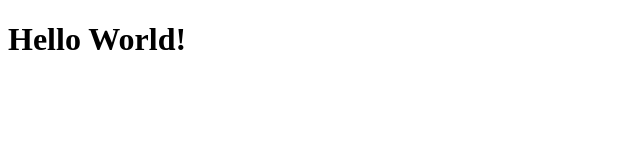
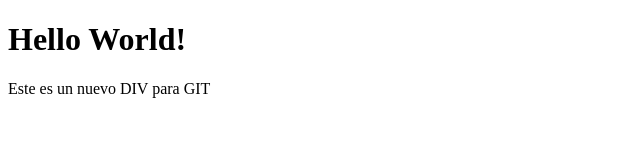
Before and after one commit to DamiBMS/test2, a plain HTML site: page index.html in a window 1280 px wide. Shown: the whole page, without its empty margins (0-640 px from the left). Drawn offline with Linux system fonts and the light colour scheme.

Commit message:
se a agrego un div

```diff
--- a/index.html
+++ b/index.html
@@ -10,6 +10,7 @@
 <body>
     <h1>Hello  World!</h1>
     <div id="datos"></div>
+    <div>Este es un nuevo DIV para GIT</div>
 </body>
 <script src="objects.js"></script>
 <script src="index.js"></script>
```
